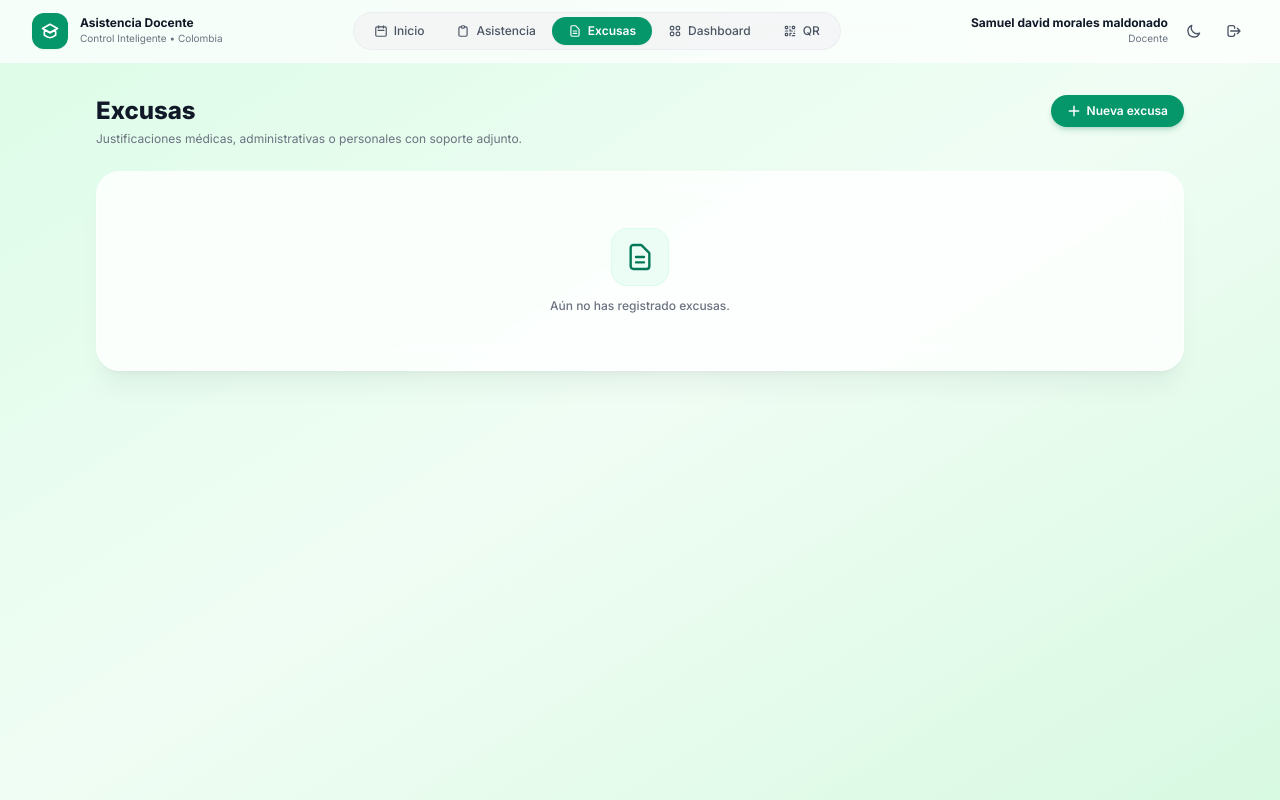
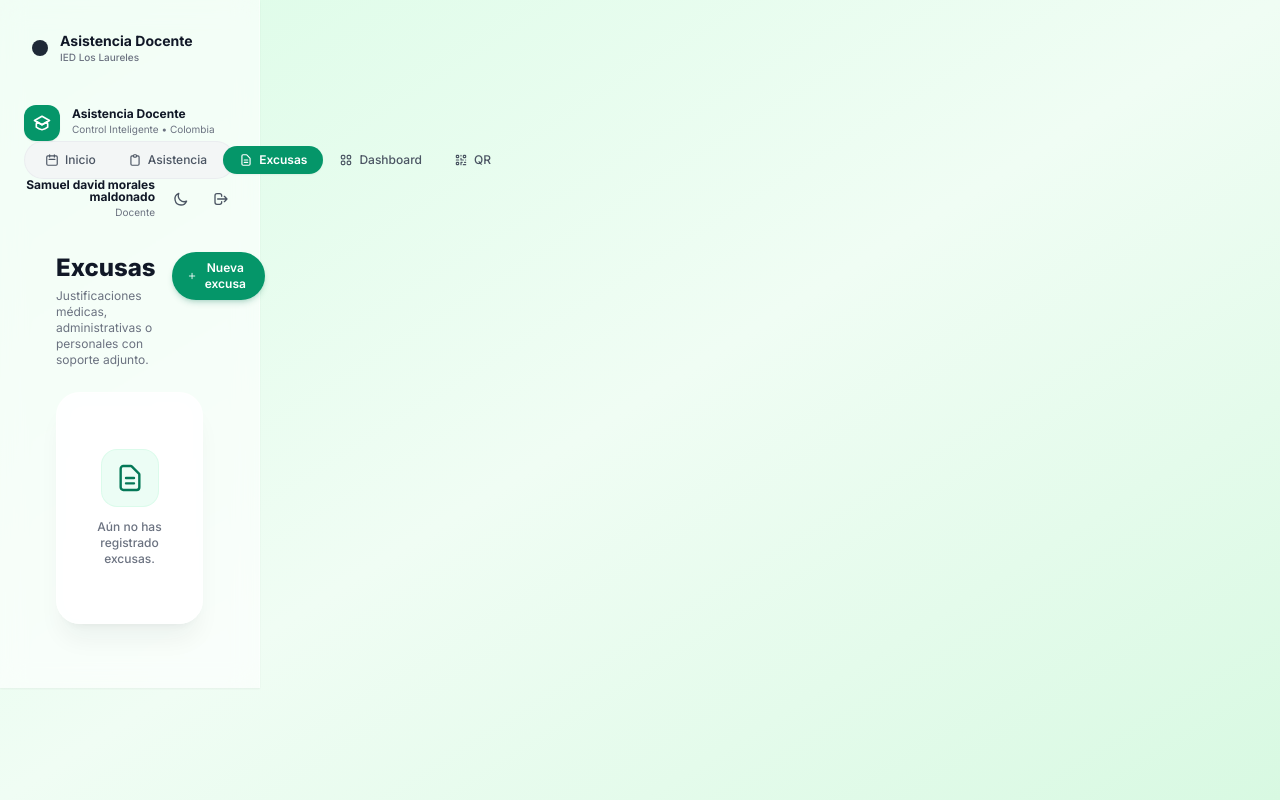
Before and after one commit to sadamoma2010-byte/Asistencias_Docentes2, a Flask app: template Templates/excusas.html in a window 1280 px wide. Run offline with Flask 3, Linux system fonts and the light colour scheme; the template is opened without the code that fills it, so the values that code supplies are empty; some libraries are stand-ins or nearby versions.

Commit message:
Update excusas.html

```diff
--- a/Templates/excusas.html
+++ b/Templates/excusas.html
@@ -18,8 +18,20 @@
 </head>
 <body class="min-h-screen bg-gradient-to-br from-[#dcfce7] via-[#f0fdf4] to-[#d8f9e2] text-gray-800 antialiased selection:bg-emerald-200">
 
-  <!-- BARRA DE NAVEGACIÓN SUPERIOR -->
-  <header class="w-full bg-white/70 backdrop-blur-md border-b border-white/60 px-4 md:px-8 py-3 flex items-center justify-between sticky top-0 z-50">
+    <!-- BARRA LATERAL (SIDEBAR) -->
+    <aside class="w-[260px] bg-white/60 backdrop-blur-md h-full flex flex-col justify-between border-r border-white/40 shadow-sm z-10">
+        <div class="px-6 py-8">
+            <!-- Logo -->
+            <div class="flex items-center gap-3 mb-10 pl-2">
+                <div class="bg-gray-800 p-2 rounded-lg text-white">
+                    <i class="ph-fill ph-graduation-cap text-xl"></i>
+                </div>
+                <div>
+                    <h2 class="font-bold text-sm leading-tight text-gray-900">Asistencia Docente</h2>
+                    <p class="text-[10px] text-gray-500 font-medium">IED Los Laureles</p>
+                </div>
+            </div>
+
     <!-- Logo y Título -->
     <div class="flex items-center gap-3">
       <div class="bg-emerald-600 text-white p-2 rounded-xl shadow-sm">
```
